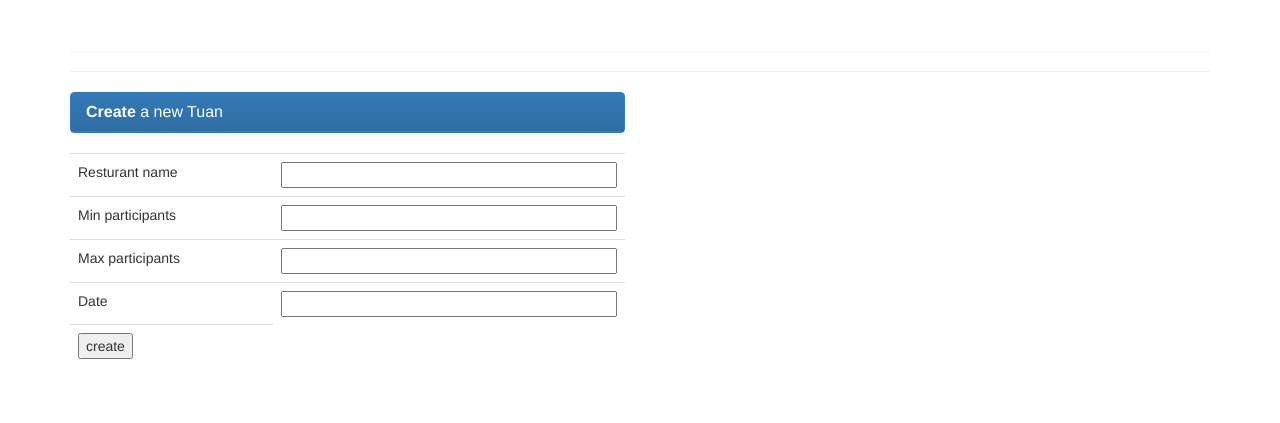
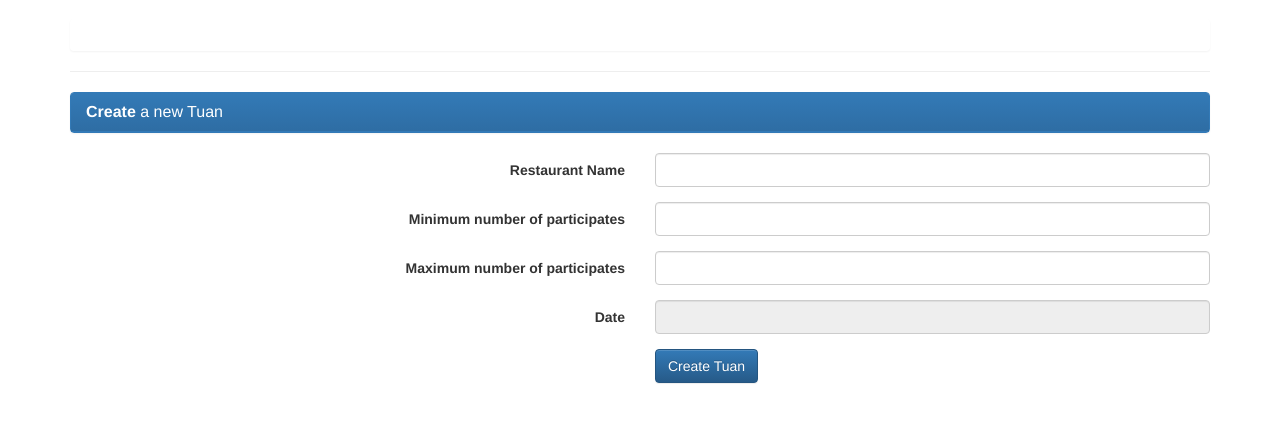
Before and after one commit to deja2011/snps_fantuan, a Django app: template tuanapp/templates/create_tuan.html in a window 1280 px wide. Shown: the part 51-474 px from the top of the page. Run offline with Django 3.2, Linux system fonts and the light colour scheme; the template is opened without the code that fills it, so the values that code supplies are empty; some libraries are stand-ins or nearby versions.

Commit message:
Added forms.py; Updated create_tuan.html to use Bootstrap form layout.

```diff
--- a/tuanapp/templates/create_tuan.html
+++ b/tuanapp/templates/create_tuan.html
@@ -7,23 +7,60 @@
 {% block body_block %}
 
 <div class="container theme-showcase" role="main">
-
   <div class="alert {{alert_type}}" role="alert">
     <strong>{{warning1}}</strong> {{warning2}}
   </div>
 
   <hr />
 
-    <div class="row">
-        <div class="col-md-6">
+  <div class="row row-content">
+    <div class="col-md-12">
       <div class="panel panel-primary">
         <div class="panel-heading">
           <h4 class="panel-title"> <strong> Create</strong> a new Tuan </h4>
         </div>
       </div>
+    </div>
+    <div class="col-md-12">
+      <form class="form-horizontal" role="form" action = 'insert' method='POST'>
+        {% csrf_token %}
+        <div class="form-group">
+          <label for="rest_name" class="control-label col-md-6">Restaurant Name</label>
+          <div class="col-md-6">
+            <input type="text" class="form-control" id="rest_name" name="rest_name">
+          </div>
+        </div>
+        <div class="form-group">
+          <label for="min_num" class="col-md-6 control-label">Minimum number of participates</label>
+          <div class="col-md-6">
+            <input type="text" class="form-control" id="min_num" name="min_num">
+          </div>
+        </div>
+        <div class="form-group">
+          <label for="max_num" class="col-md-6 control-label">Maximum number of participates</label>
+          <div class="col-md-6">
+            <input type="text" class="form-control" id="max_num" name="max_num">
+          </div>
+        </div>
+        <div class="form-group">
+          <label for="date" class="col-md-6 control-label">Date</label>
+          <div class="col-md-6">
+            <input type="text" class="form-control form_datetime" id="date" readonly name="date">
+          </div>
+        </div>
+        <div class="form-group">
+          <div class="col-md-6 col-md-offset-6">
+            <button type="submit" class="btn btn-primary">Create Tuan</button>
+          </div>
+        </div>
+      </form>
+    </div>
+  </div>
 
+
+
+            <!--
             <form action = 'insert' method='POST'>
-                {% csrf_token %}
                 <table class="table ">
                     <tr>
                         <td> Resturant name </td>
@@ -38,9 +75,9 @@
                         <td> <input style="width:100%" type = 'text' name = 'new_max_num' required></td>
                     </tr>
                     <tr>
-                        <td> Date </td>
+                        <td> Date </td>--!>
                         <!--<td> <input type = 'text' name = 'new_date' required></td>-->
-                        <td>
+                        <!--<td>
                             <input style="width:100%" class="form_datetime" size="16" type="text" value="" readonly name= "new_date">
                         </td>
                     </tr>
@@ -49,10 +86,8 @@
                     </tr>
                 </table>
             </form>
-        </div>
-    </div>
+            --!>
 
-    <script src="http://cdn.bootcss.com/jquery/1.11.1/jquery.min.js"></script>
     <script type="text/javascript" src="{% static 'bootstrap/js/bootstrap.min.js' %}"></script>
     <script type="text/javascript" src="{% static 'bootstrap/js/bootstrap-datetimepicker.js' %}" charset="UTF-8"></script>
     <script type="text/javascript" src="{% static 'bootstrap/js/locales/bootstrap-datetimepicker.fr.js' %}" charset="UTF-8"></script>
```
Also changed, not shown: tuanapp/forms.py (added, +9 -0 lines), tuanapp/views.py (+3 -4 lines). Lines whose indentation alone changed are shown as unchanged.
